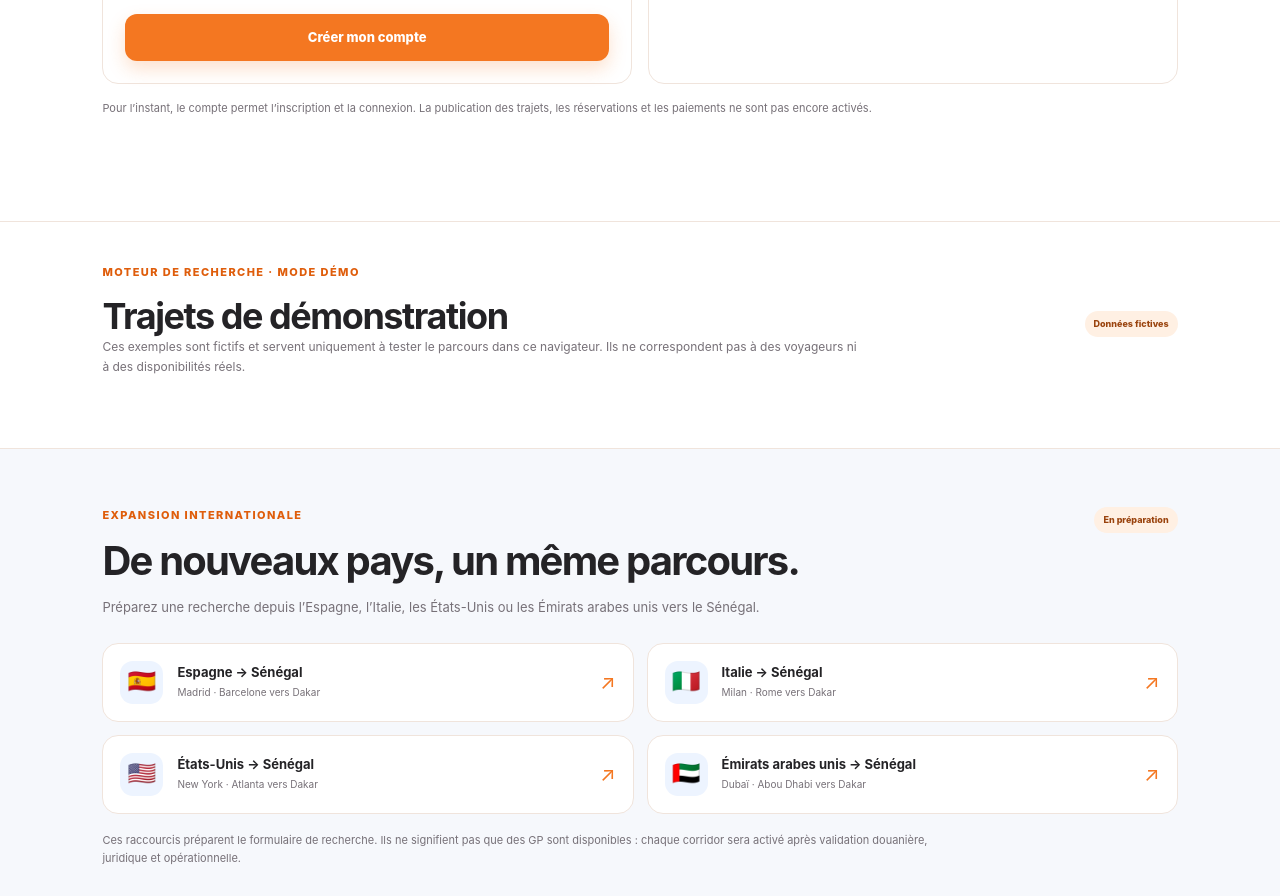
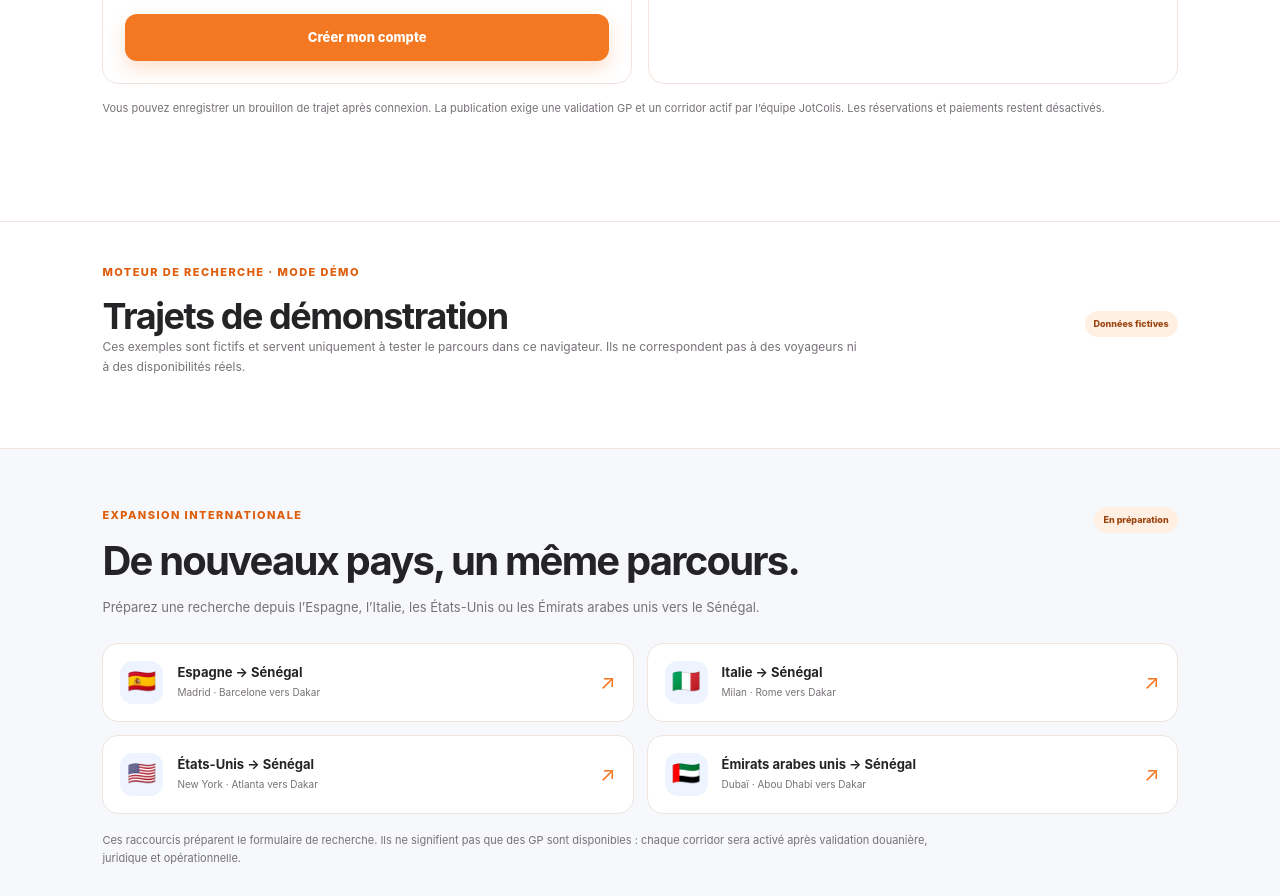
Before and after one commit to aydiarra-star/Jotcolis, a website: page index.html in a window 1280 px wide. Shown: the part 1522-2418 px from the top of the page. Drawn offline with nearby package versions, Linux system fonts and the light colour scheme.

Commit message:
Clarify trip draft and publication approval status

```diff
--- a/index.html
+++ b/index.html
@@ -101,7 +101,7 @@
         </form>
       </div>
       <div class="account-session" id="account-session" hidden><span id="account-email"></span><button class="button button-secondary" id="signout-button" type="button">Me déconnecter</button></div>
-      <p class="account-note">Pour l’instant, le compte permet l’inscription et la connexion. La publication des trajets, les réservations et les paiements ne sont pas encore activés.</p>
+      <p class="account-note">Vous pouvez enregistrer un brouillon de trajet après connexion. La publication exige une validation GP et un corridor actif par l’équipe JotColis. Les réservations et paiements restent désactivés.</p>
     </section>
 
     <section class="section results-section" id="resultats" aria-labelledby="results-title">
```
